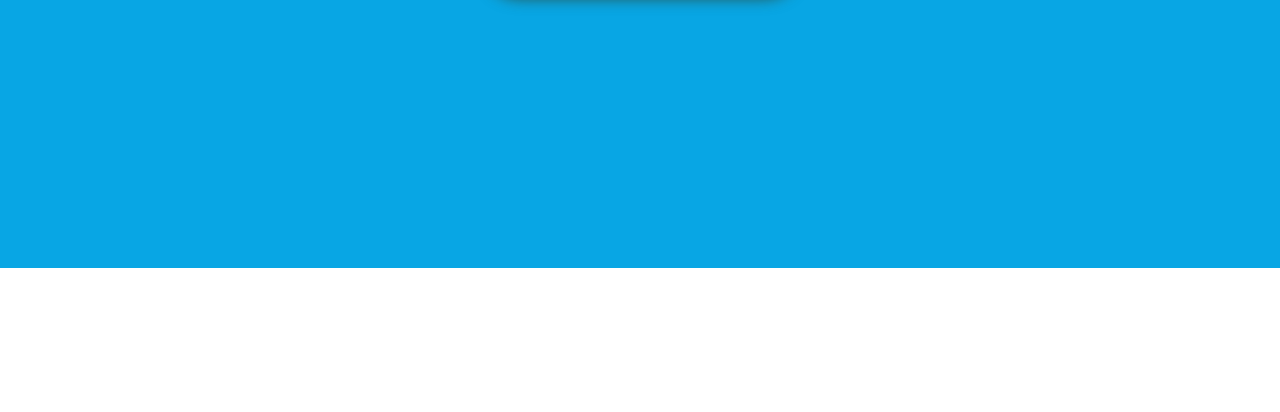
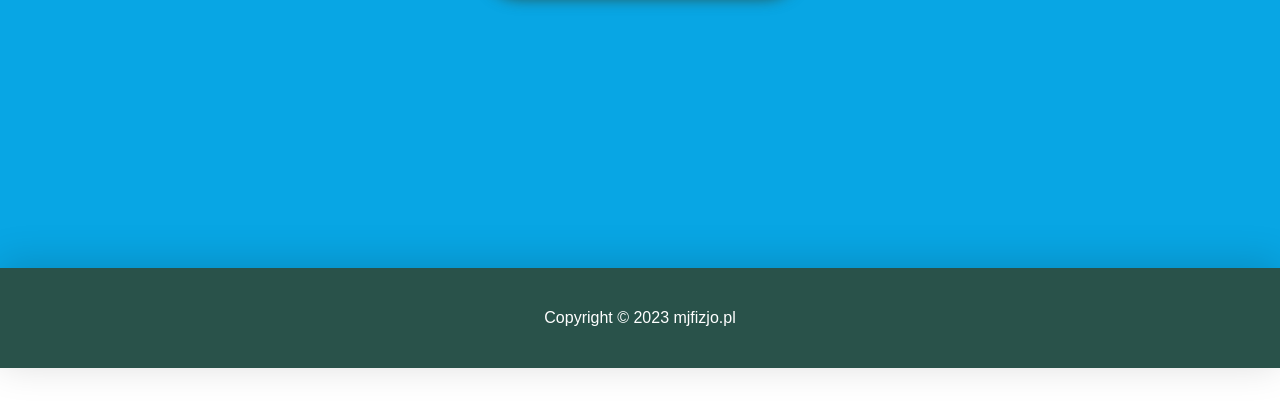
Before and after one commit to sebastian9312/michal-jamiolkowski-website, a Gatsby site: page / in a window 1280 px wide. Shown: the part 532-944 px from the top of the page. Built offline with nearby package versions, Linux system fonts and the light colour scheme; Gatsby itself is replaced by a stand-in of ours.

Commit message:
add Footer

```diff
--- a/src/Layout.js
+++ b/src/Layout.js
@@ -1,9 +1,10 @@
 import * as React from 'react';
 import { createGlobalStyle } from 'styled-components';
 import { ThemeProvider } from 'styled-components';
+import { theme } from './utils/theme';
 
 import Navbar from './components/Navbar';
-import { theme } from './utils/theme';
+import Footer from './components/Footer';
 
 const GlobalStyle = createGlobalStyle`
     @import url('https://fonts.googleapis.com/css2?family=Charmonman:wght@400;700&family=Open+Sans:wght@400;700&display=swap');
@@ -27,6 +28,7 @@ const Layout = ({ children }) => (
             <GlobalStyle />
             <Navbar />
             {children}
+            <Footer />
         </>
     </ThemeProvider>
 )
--- /dev/null
+++ b/src/components/Footer.js
@@ -0,0 +1,24 @@
+import * as React from "react";
+import styled from "styled-components";
+import { Container } from "../utils/Container.styled";
+// import { Link } from "gatsby";
+
+const StyledFooter = styled.footer`
+        height: 100px;
+        width: 100%;
+        text-align: center;
+        line-height: 100px;
+        background-color: ${({ theme }) => theme.colors.actionDarkColor};
+        color: ${({ theme }) => theme.colors.secondaryColor};
+        box-shadow: 0 -5px 40px #00000029;
+    `
+
+const Footer = () => (
+    <StyledFooter>
+        <Container>
+            <p>Copyright &copy; {new Date().getFullYear()} mjfizjo.pl</p>
+        </Container>
+    </StyledFooter>
+);
+
+export default Footer;
--- a/src/components/Navbar.js
+++ b/src/components/Navbar.js
@@ -10,6 +10,7 @@ const StyledNavbar = styled.nav`
     height: 100px;
     padding: 0 120px;
     background-color: ${({ theme }) => theme.colors.secondaryColor};
+    box-shadow: 0 3px 6px rgba(0, 0, 0, .16);
     position: fixed;
     width: 100%;
 
--- a/src/utils/Flex.styled.js
+++ b/src/utils/Flex.styled.js
@@ -8,7 +8,7 @@ export const Flex = styled.div`
         flex:1;
     }
 
-    @media (${({ theme }) => theme.screen.mobile}) {
+    @media (${({ theme }) => theme.media.mobile}) {
         flex-direction: column;
         text-align: center;
     }
--- a/src/utils/theme.js
+++ b/src/utils/theme.js
@@ -11,3 +11,5 @@ export const theme = {
         desktop: "max-width: 1024px"
     }
 };
+
+// box-shadow: 0 3px 6px rgba(0, 0, 0, .16);
```
